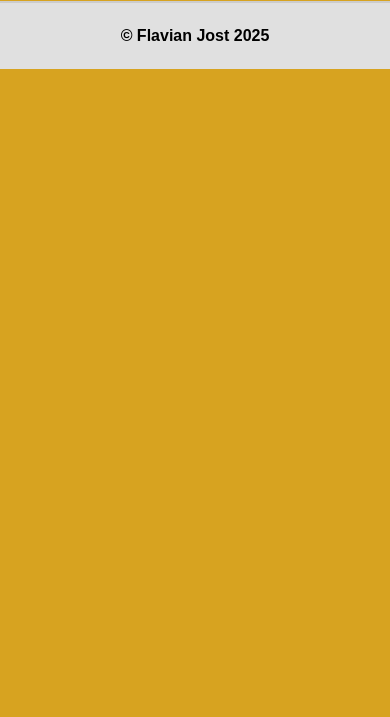
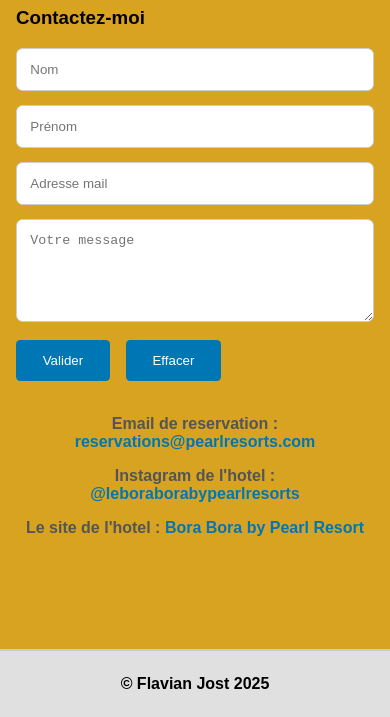
Before and after one commit to FlavianJost/voyage, a plain HTML site: page contact.html in a window 390 px wide. Shown: the part 176-893 px from the top of the page. Before the commit the page ends 844 px from the top, so only its background shows below. Drawn offline with Linux system fonts and the light colour scheme.

Commit message:
finale version

```diff
--- a/contact.html
+++ b/contact.html
@@ -14,7 +14,26 @@
             <a href="contact.html">Contact</a>
         </nav>
     </header>
-    <h1>Ma passion : Les voyages</h1>
+    <main class="main-content">
+        <h1>Ma passion : Les voyages</h1>
+        <section class="form-box">
+            <h3>Contactez-moi</h3>
+            <form method="POST" action="contact.php">
+                <input type="text" name="nom" placeholder="Nom" required>
+                <input type="text" name="prenom" placeholder="Prénom" required>
+                <input type="email" name="email" placeholder="Adresse mail" required>
+                <textarea placeholder="Votre message" name="message" rows="5"></textarea>
+                <div class="buttons">
+                    <button type="submit">Valider</button>
+                    <button type="reset">Effacer</button>
+                </div>
+            </form>
+        </section>
+        <br>
+        <p>Email de reservation : <a href="mailto:reservations@pearlresorts.com">reservations@pearlresorts.com</a></p>
+        <p>Instagram de l'hotel : <a href="https://www.instagram.com/leboraborabypearlresorts/#" target="_blank">@leboraborabypearlresorts</a></p>
+        <p>Le site de l'hotel : <a href="https://www.leborabora.com/fr-fr/" target="_blank">Bora Bora by Pearl Resort</a></p>
+    </main>
     <footer class="footer"><p>© Flavian Jost 2025</p></footer>
 </body>
 </html>
--- a/style.css
+++ b/style.css
@@ -74,6 +74,37 @@ body {
     border-radius: 15px;
 }
 
+iframe{
+  width: 40em;
+  height: 20em;
+}
+
+.form-box input,
+.form-box textarea {
+  width: 100%;
+  max-width: 100%;          /* 🔒 empêche les champs de dépasser */
+  box-sizing: border-box;   /* 🔒 inclut padding dans la largeur */
+  margin-bottom: 1em;
+  padding: 1em;
+  border-radius: 0.5em;
+  border: 0.0625em solid #ccc;
+
+}
+
+.buttons {
+  display: flex;
+  gap: 1em;
+}
+
+button {
+  padding: 1em 2em;
+  border: none;
+  border-radius: 0.3125em;
+  background-color: #0077b5;
+  color: white;
+  cursor: pointer;
+}
+
 .footer {
   background-color: #e0e0e0;
   position: relative;
@@ -82,3 +113,28 @@ body {
   border-top: 0.125em solid #ccc;
   margin-top: 2em;
 }
+
+@media (max-width: 600px) {
+    iframe{
+        width: 20em;
+        height: 10em;
+    }
+    .main-content img{
+        width: 30em;
+    }
+}
+
+@media (max-width: 478px) {
+    iframe{
+        width: 20em;
+        height: 10em;
+    }
+    .main-content img{
+        width: 20em;
+    }
+    .footer {
+        position: relative;
+        margin-top: 5em;
+        bottom: 1;
+    }
+}
```
Also changed, not shown: galerie.html (+2 -2 lines).
